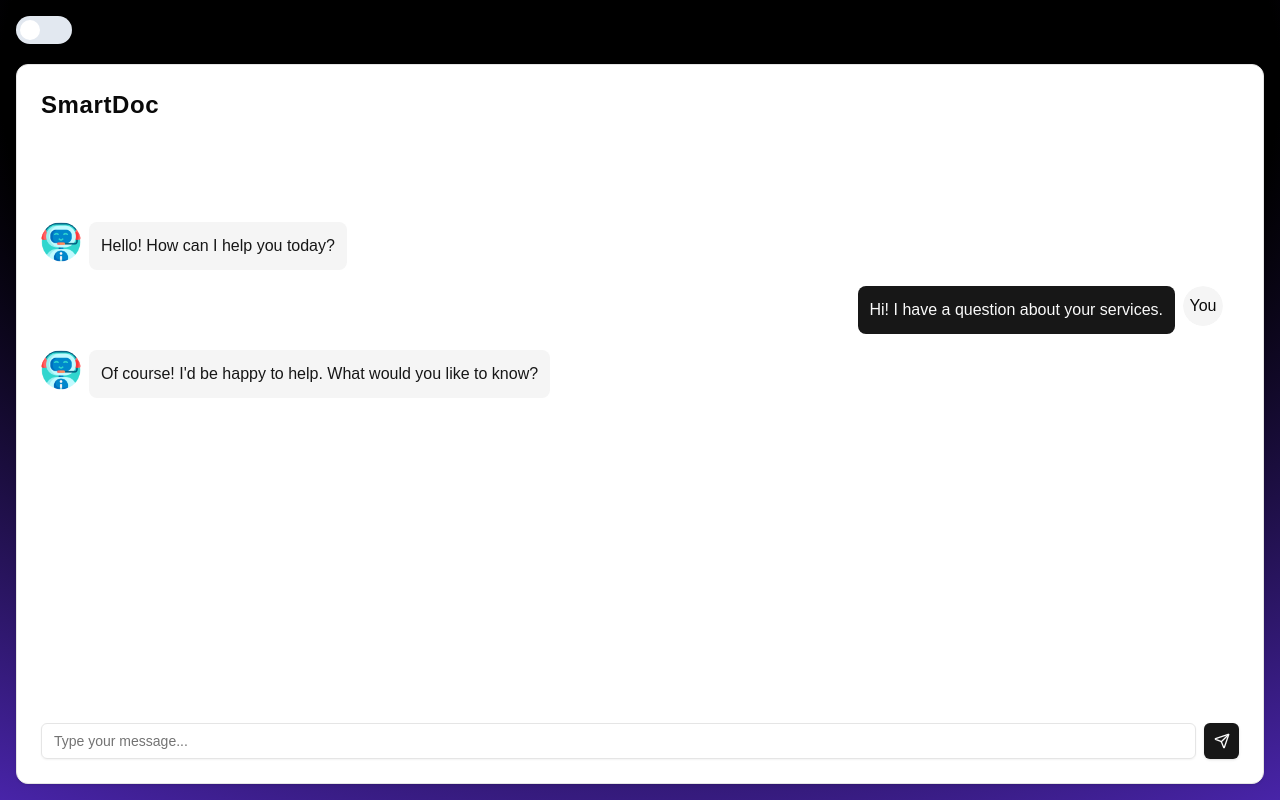
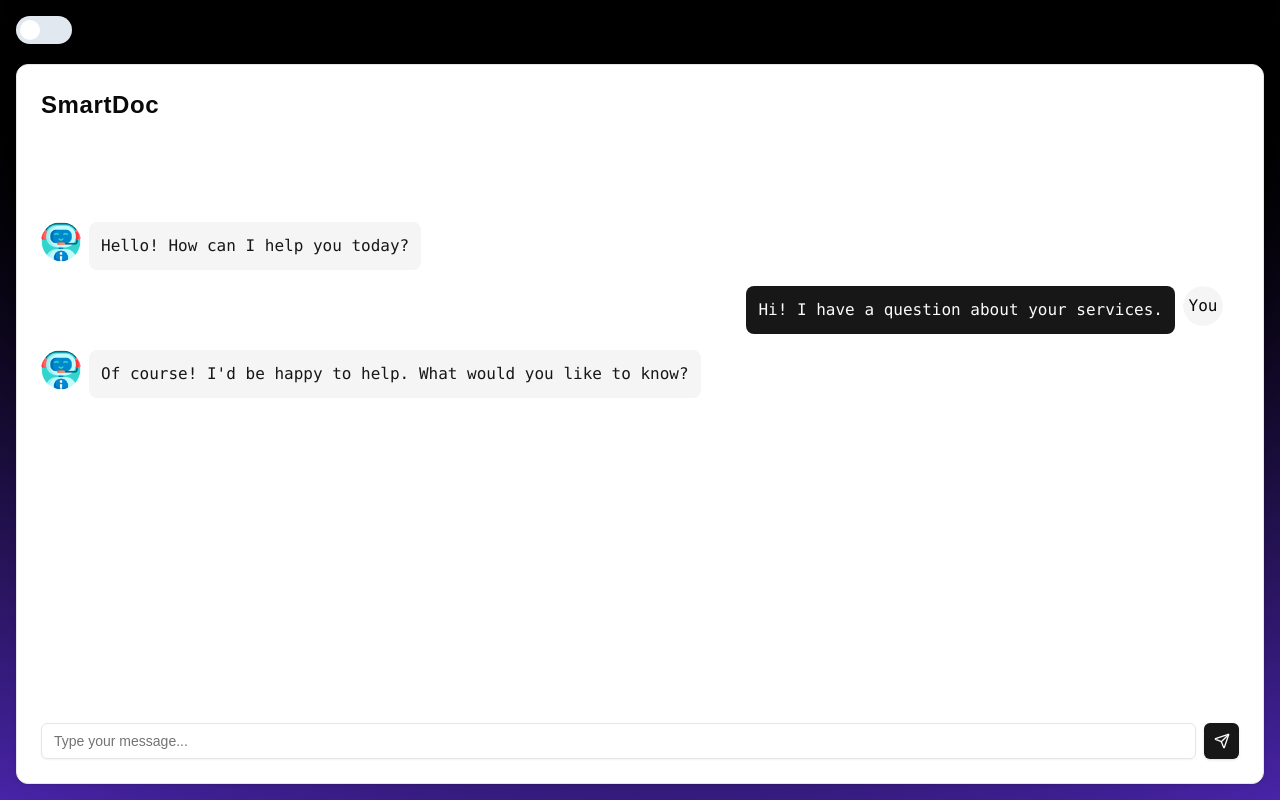
Before and after one commit to kanugurajesh/SmartDoc, a Next.js app: page /chat in a window 1280 px wide. Built offline with nearby package versions, Linux system fonts and the light colour scheme; no server answers.

Commit message:
Adding the final project

```diff
--- a/app/chat/page.tsx
+++ b/app/chat/page.tsx
@@ -18,6 +18,7 @@
 import Profile from "@/components/profile";
 import queryText from "@/utils/queryText";
 import { useTheme } from "next-themes";
+import ReactMarkdown from "react-markdown";
 
 type Message = {
   id: number;
@@ -108,7 +109,7 @@
         <CardContent>
           <ScrollArea className="h-[400px] pr-4">
             {messages.map((message, index) => (
-              <div
+              <code
                 key={message.id}
                 className={`flex items-start mb-4 ${
                   message.sender === "user" ? "justify-end" : "justify-start"
@@ -128,7 +129,7 @@
                       : "bg-secondary text-secondary-foreground"
                   }`}
                 >
-                  {message.text}
+                  <ReactMarkdown>{message.text}</ReactMarkdown>
                 </div>
                 {message.sender === "user" && (
                   <Avatar className="ml-2">
@@ -136,7 +137,7 @@
                     <AvatarFallback>You</AvatarFallback>
                   </Avatar>
                 )}
-              </div>
+              </code>
             ))}
           </ScrollArea>
         </CardContent>
--- a/app/page.tsx
+++ b/app/page.tsx
@@ -28,7 +28,7 @@
           <span className="flex flex-col text-3xl tracking-wide leading-tight text-center font-semibold sm:text-6xl text-black">
             Transform Your PDF Into Knowledge
           </span>
-          <p className="text-center text-lg leading-6 text-gray-600 dark:text-gray-200 font-semibold">
+          <p className="text-center text-lg leading-6 font-semibold text-gray-700">
             Engage in seamless conversations with your PDFs using
             Retrieval-Augmented Generation (RAG)
           </p>
--- a/components/profile.tsx
+++ b/components/profile.tsx
@@ -51,13 +51,13 @@
               <p className="text-sm mt-[-2px]">{session.user.email}</p>
             </div>
             <Link
-              href="/admin"
+              href="/home"
               className="py-2 flex items-center justify-center bg-gray-200 text-black rounded-md font-semibold hover:bg-black hover:text-white transition-all ease-in-out duration-300"
             >
               Upload
             </Link>
             <Link
-              href="/home"
+              href="/chat"
               className="py-2 flex items-center justify-center bg-gray-200 text-black rounded-md font-semibold hover:bg-black hover:text-white transition-all ease-in-out duration-300 my-2"
             >
               Chat
--- a/package.json
+++ b/package.json
@@ -27,6 +27,7 @@
     "react": "^18",
     "react-dom": "^18",
     "react-hot-toast": "^2.4.1",
+    "react-markdown": "^9.0.1",
     "tailwind-merge": "^2.5.4",
     "tailwindcss-animate": "^1.0.7",
     "uuid": "^10.0.0"
--- a/utils/generateEmbeddings.ts
+++ b/utils/generateEmbeddings.ts
@@ -28,8 +28,6 @@
       },
     });
   }
-
-  console.log("Generated Embeddings:", embeddings);
   return embeddings;
 };
 
--- a/utils/queryEmbeddings.ts
+++ b/utils/queryEmbeddings.ts
@@ -32,13 +32,13 @@
     return [];
   }
 
-  if (queryResponse.matches[0]) {
-    if (queryResponse.matches[0].metadata) {
-      console.log("Query Results:", queryResponse.matches[0].metadata.text);
-    } else {
-      console.log("Metadata is undefined");
-    }
-  }
+  // if (queryResponse.matches[0]) {
+  //   if (queryResponse.matches[0].metadata) {
+  //     console.log("Query Results:", queryResponse.matches[0].metadata.text);
+  //   } else {
+  //     console.log("Metadata is undefined");
+  //   }
+  // }
 
   return queryResponse;
 };
--- a/utils/storeEmbeddings.ts
+++ b/utils/storeEmbeddings.ts
@@ -41,8 +41,6 @@
   // The below creates the embeddings with the help of generateEmbedding function
   const embeddings = await generateEmedding(data);
 
-  console.log("Adding embeddings" + embeddings);
-
   const index = pc.index(pineconeIndex);
 
   // uploading the embeddings to the namespace in the index
```
Also changed, not shown: 1 other file (tests, documents, lock files or other folders).
